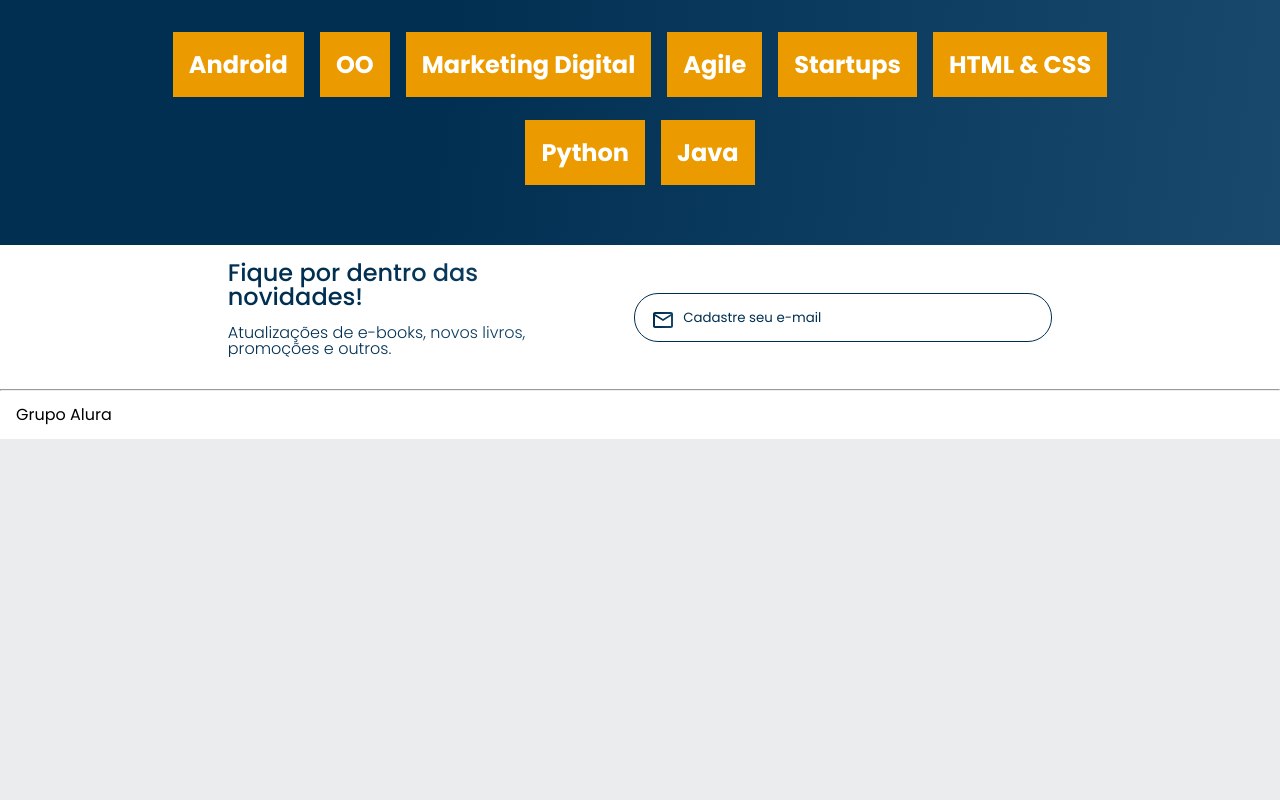
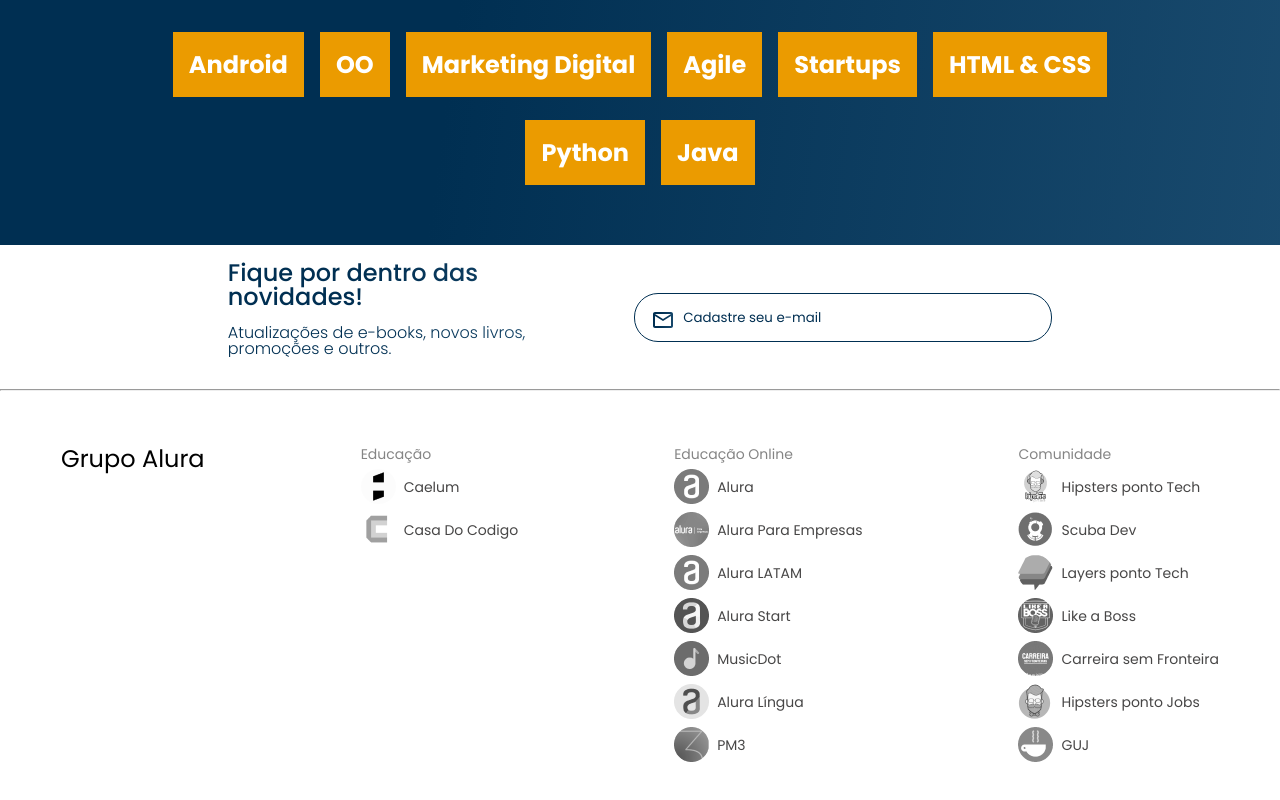
Before and after one commit to guilhermegoulart/alurabooks, a plain HTML site: page index.html in a window 1280 px wide. Shown: the part 1904-2704 px from the top of the page. Before the commit the page ends 2343 px from the top, so only its background shows below. Drawn offline with nearby package versions, Linux system fonts and the light colour scheme.

Commit message:
adding media-queries and a new footer

```diff
--- a/index.html
+++ b/index.html
@@ -239,6 +239,83 @@
 
     <footer class="rodape">
         <h2 class="rodape__titulo">Grupo Alura</h2>
+
+        <ul class="lista-rodape">
+            <li class="lista-rodape__titulo">Educação</li>
+            <li class="lista-rodape__item">
+                <img src="./assets/Caelum.png" alt="logo da Caelum">
+                <a href="#" class="lista-rodape__link">Caelum</a>
+            </li>
+            <li class="lista-rodape__item">
+                <img src="./assets/CasaDoCodigo.png" alt="logo da Casa do Código">
+                <a href="#" class="lista-rodape__link">Casa Do Codigo</a>
+            </li>
+        </ul>
+
+        <ul class=lista-rodape>
+            <li class="lista-rodape__titulo">Educação Online</li>
+            <li class="lista-rodape__item">
+                <img src="./assets/Alura.png" alt="Imagem da logo da Alura">
+                <a href="#" class="lista-rodape__link">Alura</a>
+            </li>
+            <li class="lista-rodape__item">
+                <img src="./assets/AluraEmpresas.png" alt="Imagem da logo do Alura Empresas">
+                <a href="#" class="lista-rodape__link">Alura Para Empresas</a>
+            </li>
+            <li class="lista-rodape__item">
+                <img src="./assets/AluraLatam.png" alt="Imagem da logo da ALura LATAM">
+                <a href="#" class="lista-rodape__link">Alura LATAM</a>
+            </li>
+            <li class="lista-rodape__item">
+                <img src="./assets/AluraStart.png" alt="Imagem do Alura Start">
+                <a href="#" class="lista-rodape__link">Alura Start</a>
+            </li>
+            <li class="lista-rodape__item">
+                <img src="./assets/MusicDot.png" alt="Logo da Music Dot">
+                <a href="#" class="lista-rodape__link">MusicDot</a>
+            </li>
+            <li class="lista-rodape__item">
+                <img src="./assets/AluraLingua.png" alt="Imagem do Alura Lingua">
+                <a href="#" class="lista-rodape__link">Alura Língua</a>
+            </li>
+            <li class="lista-rodape__item">
+                <img src="./assets/PM3.png" alt="Logo da PM3">
+                <a href="#" class="lista-rodape__link">PM3</a>
+            </li>
+        </ul>
+
+        <ul class="lista-rodape">
+            <li class="lista-rodape__titulo">Comunidade</li>
+            <li class="lista-rodape__item">
+                <img src="./assets/HipstersTech.png" alt="">
+                <a href="#" class="lista-rodape__link">Hipsters ponto Tech</a>
+            </li>
+
+            <li class="lista-rodape__item">
+                <img src="./assets/Scuba.png" alt="Logo Scuba Dev">
+                <a href="#" class="lista-rodape__link">Scuba Dev</a>
+            </li>
+            <li class="lista-rodape__item">
+                <img src="./assets/Layers.png" alt="Imagem da Logo do Layers Ponto Tech">
+                <a href="#" class="lista-rodape__link">Layers ponto Tech</a>
+            </li>
+            <li class="lista-rodape__item">
+                <img src="./assets/LikeABoss.png" alt="Imagem da Logo do Like a Boss">
+                <a href="#" class="lista-rodape__link">Like a Boss</a>
+            </li>
+            <li class="lista-rodape__item">
+                <img src="./assets/CarreiraSemFronteira.png" alt="">
+                <a href="#" class="lista-rodape__link">Carreira sem Fronteira</a>
+            </li>
+            <li class="lista-rodape__item">
+                <img src="./assets/HipstersJobs.png" alt="">
+                <a href="#" class="lista-rodape__link">Hipsters ponto Jobs</a>
+            </li>
+            <li class="lista-rodape__item">
+                <img src="./assets/GUJ.png" alt="">
+                <a href="#" class="lista-rodape__link">GUJ</a>
+            </li>
+        </ul>
     </footer>
 
     <script src="https://cdn.jsdelivr.net/npm/swiper@8/swiper-bundle.min.js"></script>
--- a/styles/rodape.css
+++ b/styles/rodape.css
@@ -7,5 +7,41 @@ hr {
   background-color: var(--branco);
 }
 
+.lista-rodape {
+  display: none;
+}
+
 @media screen and (min-width: 1024px) {
+  .rodape {
+    display: flex;
+    justify-content: space-between;
+    padding: 5.6rem 6.1rem;
+  }
+
+  .rodape__titulo {
+    font-size: 2.4rem;
+    font-family: var(--fonte-principal);
+  }
+
+  .lista-rodape {
+    display: flex;
+    flex-direction: column;
+    font-size: 1.4rem;
+    gap: 0.8rem;
+  }
+
+  .lista-rodape__titulo {
+    color: var(--cinza-titulo);
+  }
+
+  .lista-rodape__item {
+    display: flex;
+    align-items: center;
+    gap: 0.8rem;
+  }
+
+  .lista-rodape__link {
+    text-decoration: none;
+    color: var(--cinza);
+  }
 }
--- a/styles/style.css
+++ b/styles/style.css
@@ -15,6 +15,8 @@
   --azul: #002f52;
   --fonte-secundaria: "Josefin Sans", sans-serif;
   --preto: #000000;
+  --cinza: #474646;
+  --cinza-titulo: #858585;
 }
 
 body {
```
